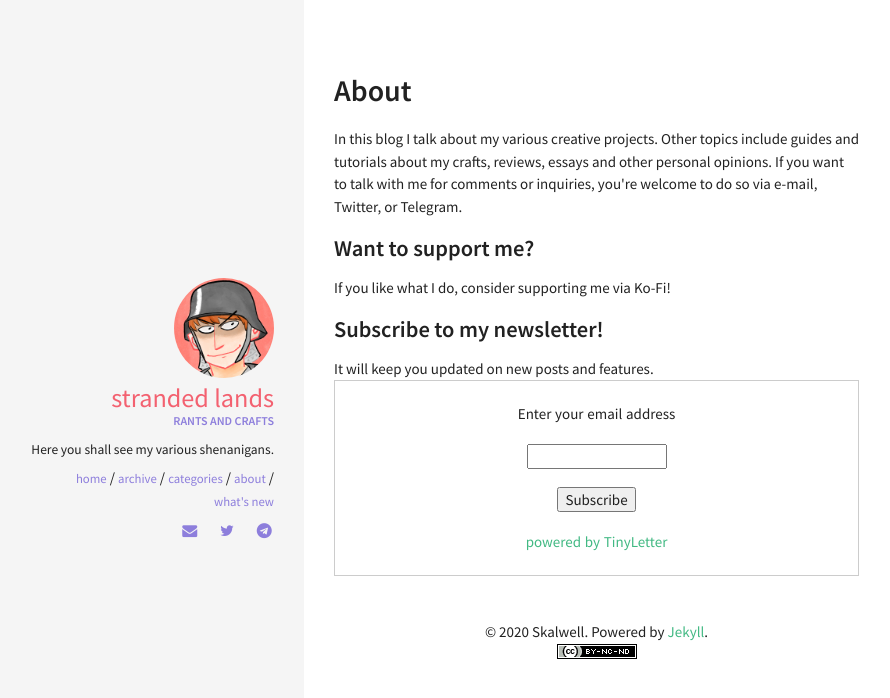
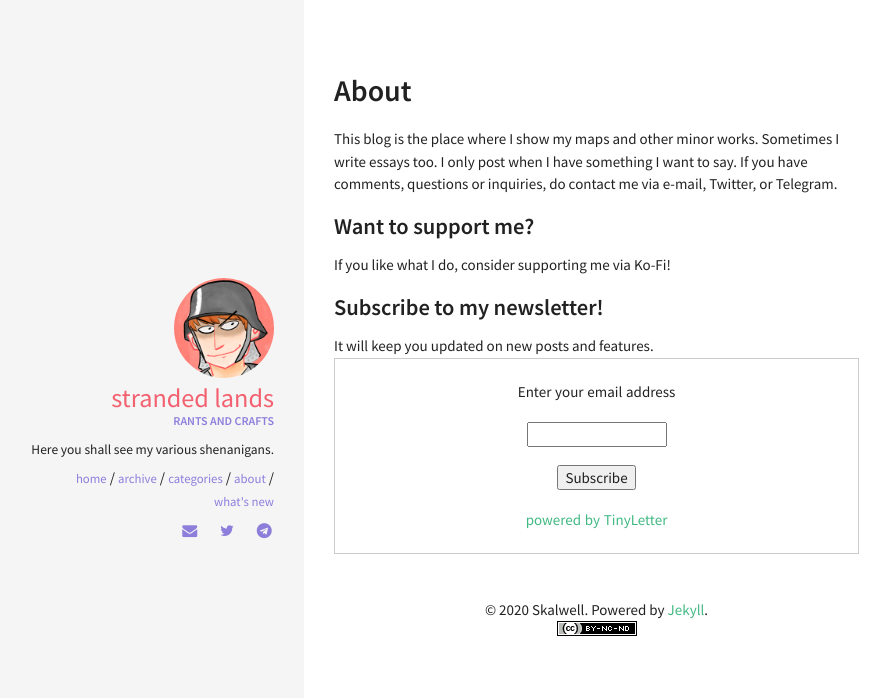
Before and after one commit to skalimoi/skalimoi.github.io, a Jekyll site: the page built from resume.html, in a window 1280 px wide. Shown: the top 698 px of the page, without its empty margins (16-906 px from the left). Built offline with Jekyll 4.4.1, drawn with Linux system fonts in a browser that asks for light colours.

Commit message:
About update

```diff
--- a/_includes/sections/about.html
+++ b/_includes/sections/about.html
@@ -1,9 +1,11 @@
 <h1>About</span></h1>
 
 <div>
- In this blog I talk about my various creative projects. Other topics include guides and tutorials about my crafts, reviews, essays and other personal opinions.
+This blog is the place where I show my maps and other minor works. Sometimes I write essays too.
 
-If you want to talk with me for comments or inquiries, you're welcome to do so via e-mail, Twitter, or Telegram.
+I only post when I have something I want to say.
+
+If you have comments, questions or inquiries, do contact me via e-mail, Twitter, or Telegram.
 
 </div>
 
```
